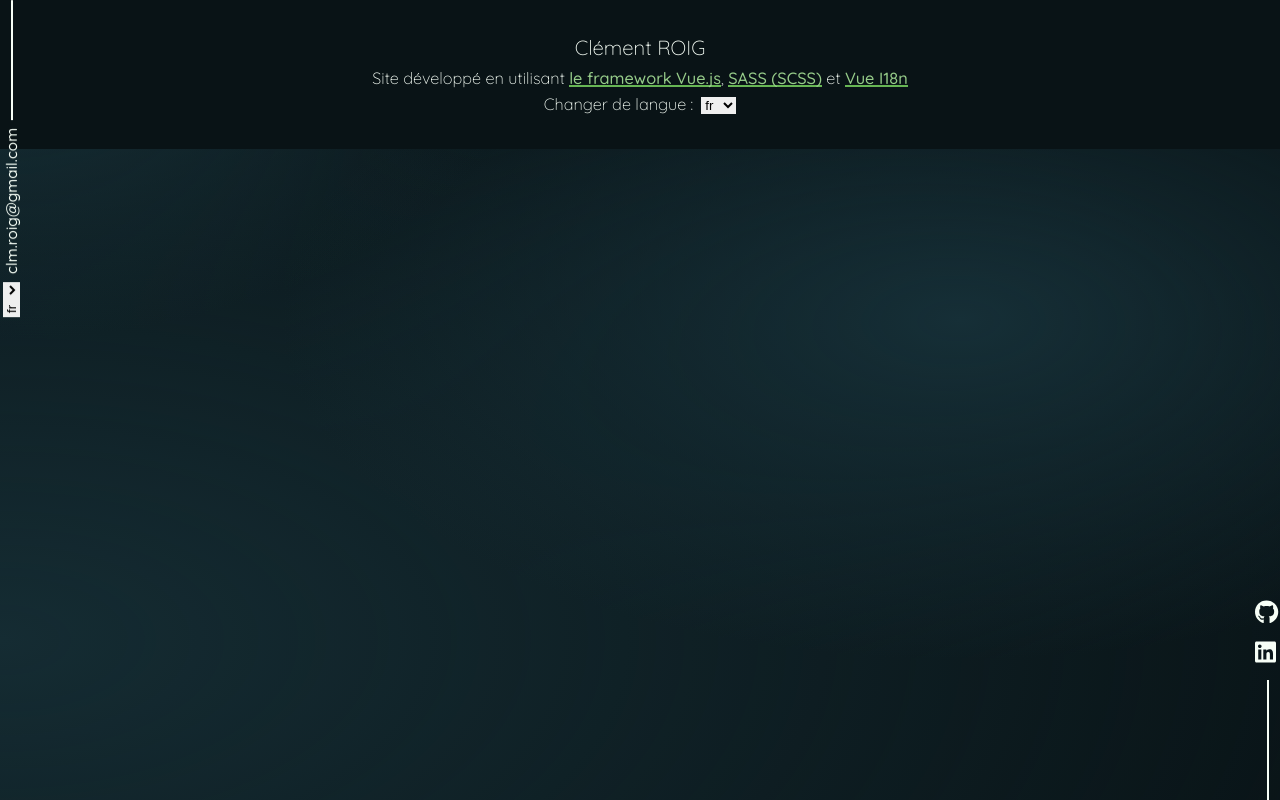
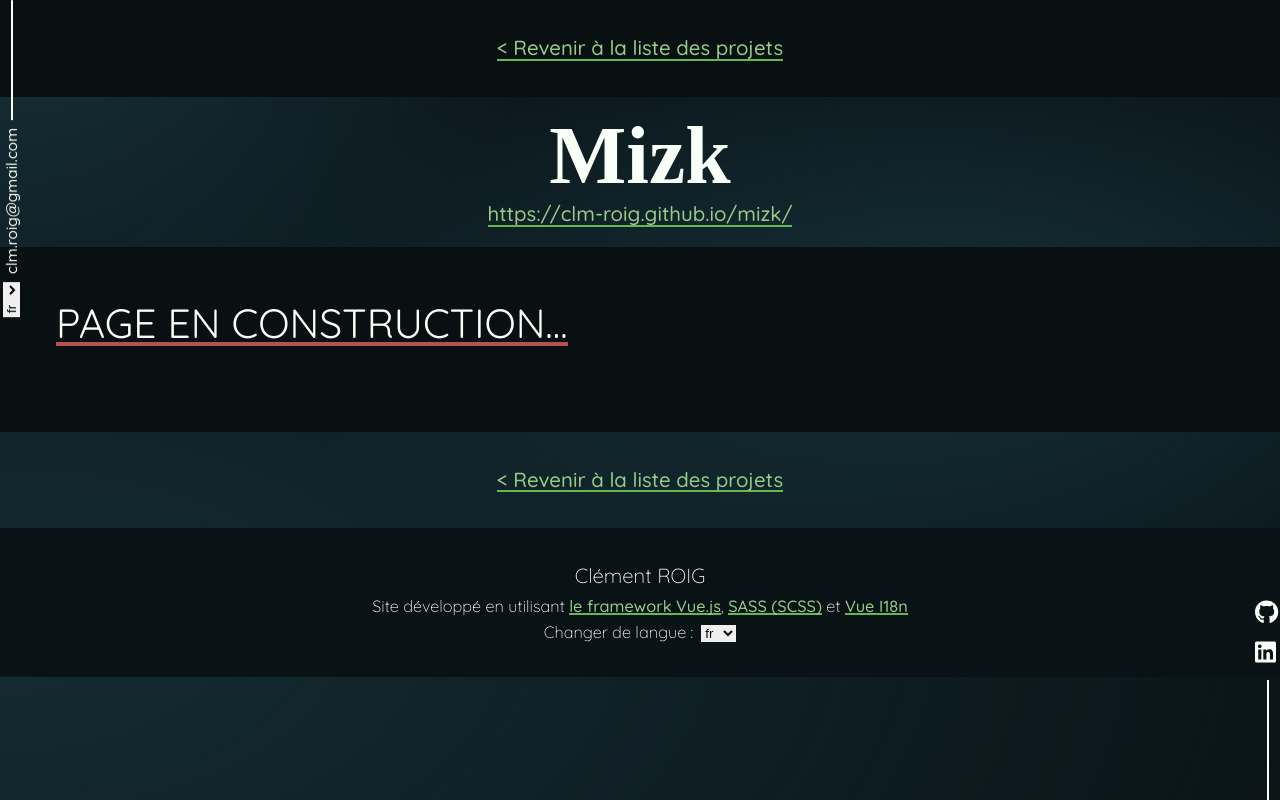
Before and after one commit to Clm-Roig/clm-roig.github.io, a Vue app: page /projects/mizk in a window 1280 px wide. Built offline with nearby package versions, Linux system fonts and the light colour scheme; a web font is replaced by a local one.

Commit message:
add Mizk project

```diff
--- a/src/locales/en.json
+++ b/src/locales/en.json
@@ -71,6 +71,10 @@
         "advanced-search": "Cavity entrance search form",
         "user-management": "Adding an administrator"
       }
+    },
+    "mizk": {
+      "title": "Mizk",
+      "description": "Mizk is a web application providing various multimedia and useful tools such as calculators, image processors or encoders / decoders."
     }
   },
   "about": {
--- a/src/locales/fr.json
+++ b/src/locales/fr.json
@@ -71,6 +71,10 @@
         "advanced-search": "Formulaire de recherche d'une entrée de cavité",
         "user-management": "Ajout d'un administrateur"
       }
+    },
+    "mizk": {
+      "title": "Mizk",
+      "description": "Mizk est une application web qui fournit divers outils multimédias pratiques et simples comme des calculateurs, des traitements d'image ou des encoders / décodeurs."
     }
   },
   "about": {
--- a/src/models/projects.ts
+++ b/src/models/projects.ts
@@ -12,4 +12,10 @@ export const projects = {
     internalSlug: "grottocenter",
     url: "https://grottocenter.org",
   },
+  mizk: {
+    builtWith: "React - Chakra UI",
+    imgPath: "mizk.jpg",
+    internalSlug: "mizk",
+    url: "https://clm-roig.github.io/mizk/",
+  },
 };
--- a/src/router/index.ts
+++ b/src/router/index.ts
@@ -2,6 +2,7 @@ import { createRouter, createWebHistory } from "vue-router";
 import GrottocenterView from "../views/projects/GrottocenterView.vue";
 import HomeView from "../views/HomeView.vue";
 import SuivieView from "../views/projects/SuivieView.vue";
+import MizkView from "../views/projects/MizkView.vue";
 
 const router = createRouter({
   history: createWebHistory(import.meta.env.BASE_URL),
@@ -24,6 +25,12 @@ const router = createRouter({
       component: GrottocenterView,
       meta: { title: "Clément ROIG - Grottocenter" },
     },
+    {
+      path: "/projects/mizk",
+      name: "Mizk",
+      component: MizkView,
+      meta: { title: "Clément ROIG - Mizk" },
+    },
   ],
   scrollBehavior(to, from, savedPosition) {
     if (savedPosition) {
--- a/src/utils/getImage.ts
+++ b/src/utils/getImage.ts
@@ -3,6 +3,7 @@ import { useI18n } from "vue-i18n";
 
 export enum AVAILABLE_PROJECTS {
   grottocenter = "grottocenter",
+  mizk = "mizk",
   suivie = "suivie",
 }
 
--- a/src/views/ProjectsView.vue
+++ b/src/views/ProjectsView.vue
@@ -2,7 +2,7 @@
 import ProjectItem from "../components/ProjectItem.vue";
 import { projects } from "@/models/projects";
 
-const { suivie, grottocenter } = projects;
+const { suivie, grottocenter, mizk } = projects;
 </script>
 
 <template>
@@ -26,6 +26,14 @@ const { suivie, grottocenter } = projects;
       :title="$t('projects.grottocenter.title')"
       :url="grottocenter.url"
     />
+    <ProjectItem
+      :built-with="mizk.builtWith"
+      :description="$t('projects.mizk.description')"
+      :img-path="mizk.imgPath"
+      :internal-slug="mizk.internalSlug"
+      :title="$t('projects.mizk.title')"
+      :url="mizk.url"
+    />
   </ul>
 </template>
 
--- /dev/null
+++ b/src/views/projects/MizkView.vue
@@ -0,0 +1,34 @@
+<script setup lang="ts">
+import { projects } from "@/models/projects";
+import Section from "../../components/Section.vue";
+import BackToProjects from "../../components/BackToProjects.vue";
+// import { AVAILABLE_PROJECTS, getImage } from "../../utils/getImage";
+const { mizk } = projects;
+
+// const getMizkImage = (imageName: string) =>
+//   getImage(imageName, AVAILABLE_PROJECTS.mizk);
+</script>
+
+<template>
+  <BackToProjects dark-bg />
+  <header class="header">
+    <h1>Mizk</h1>
+    <a
+      class="link link--fancy"
+      :href="mizk.url"
+      target="_blank"
+      rel="noopener noreferrer"
+      >{{ mizk.url }}</a
+    >
+  </header>
+
+  <Section dark-bg>
+    <h2>Page en construction...</h2>
+  </Section>
+
+  <BackToProjects />
+</template>
+
+<style scoped lang="scss">
+@import "../../assets/styles/components/project-view.scss";
+</style>
```
Also changed, not shown: public/mizk.jpg (added).
